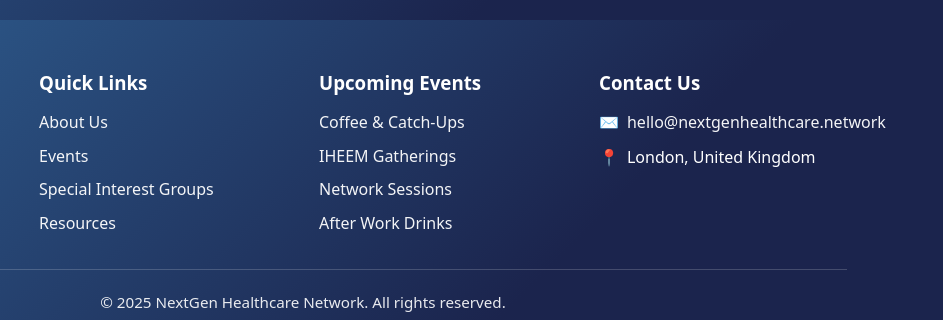
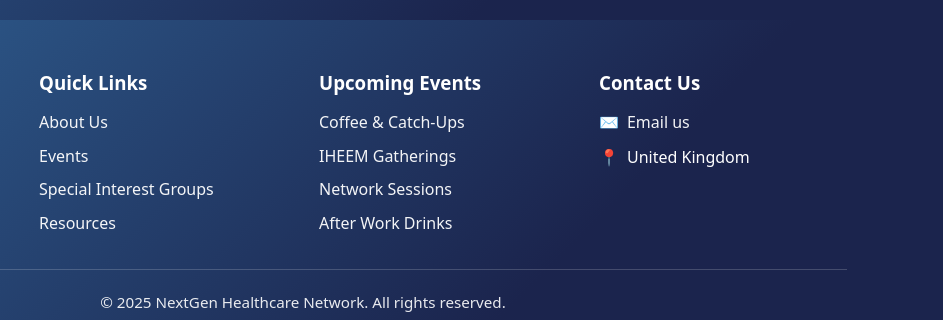
Before and after one commit to NextGen-Healthcare/NextGen-Healthcare.github.io, a plain HTML site: page index.html in a window 1280 px wide. Shown: the part 2090-2410 px from the top of the page, 337-1280 px from the left. Drawn offline with Linux system fonts and the light colour scheme.

Commit message:
Update contact information in footer.html

```diff
--- a/partials/footer.html
+++ b/partials/footer.html
@@ -9,11 +9,11 @@
           Connecting the next generation of healthcare infrastructure professionals across the UK.
         </p>
         <div style="display:flex; gap:.75rem;">
-          <a href="https://www.linkedin.com/" target="_blank" rel="noopener" aria-label="LinkedIn"
+          <a href="https://www.linkedin.com/groups/13324053/" target="_blank" rel="noopener" aria-label="LinkedIn"
              style="display:inline-flex; align-items:center; justify-content:center; width:36px; height:36px; border-radius:.6rem; background:#ffffff22;">
             <svg width="18" height="18" viewBox="0 0 24 24" fill="currentColor" aria-hidden="true"><path d="M4.98 3.5C4.98 4.88 3.86 6 2.5 6S0 4.88 0 3.5 1.12 1 2.5 1 4.98 2.12 4.98 3.5zM.5 8h4V24h-4zM8.5 8h3.8v2.2h.05c.53-1 1.83-2.2 3.77-2.2 4.03 0 4.78 2.65 4.78 6.09V24h-4v-7.1c0-1.7-.03-3.88-2.36-3.88-2.36 0-2.72 1.84-2.72 3.76V24h-4z"/></svg>
           </a>
-          <a href="mailto:hello@nextgenhealthcare.network" aria-label="Email"
+          <a href="mailto:nghnteam@gmail.com" aria-label="Email"
              style="display:inline-flex; align-items:center; justify-content:center; width:36px; height:36px; border-radius:.6rem; background:#ffffff22;">
             <svg width="18" height="18" viewBox="0 0 24 24" fill="currentColor" aria-hidden="true"><path d="M20 4H4a2 2 0 0 0-2 2v.4l10 6.25L22 6.4V6a2 2 0 0 0-2-2Zm2 5.2-9.35 5.83a1 1 0 0 1-1.3 0L2 9.2V18a2 2 0 0 0 2 2h16a2 2 0 0 0 2-2V9.2Z"/></svg>
           </a>
@@ -48,11 +48,11 @@
         <ul style="list-style:none; padding:0; margin:0; display:grid; gap:.6rem;">
           <li style="display:flex; align-items:center; gap:.5rem;">
             <span aria-hidden="true">✉️</span>
-            <a href="mailto:hello@nextgenhealthcare.network" style="color:inherit;">hello@nextgenhealthcare.network</a>
+            <a href="mailto:nghnteam@gmail.com" style="color:inherit;">Email us</a>
           </li>
           <li style="display:flex; align-items:center; gap:.5rem;">
             <span aria-hidden="true">📍</span>
-            <span>London, United Kingdom</span>
+            <span>United Kingdom</span>
           </li>
         </ul>
       </div>
```
